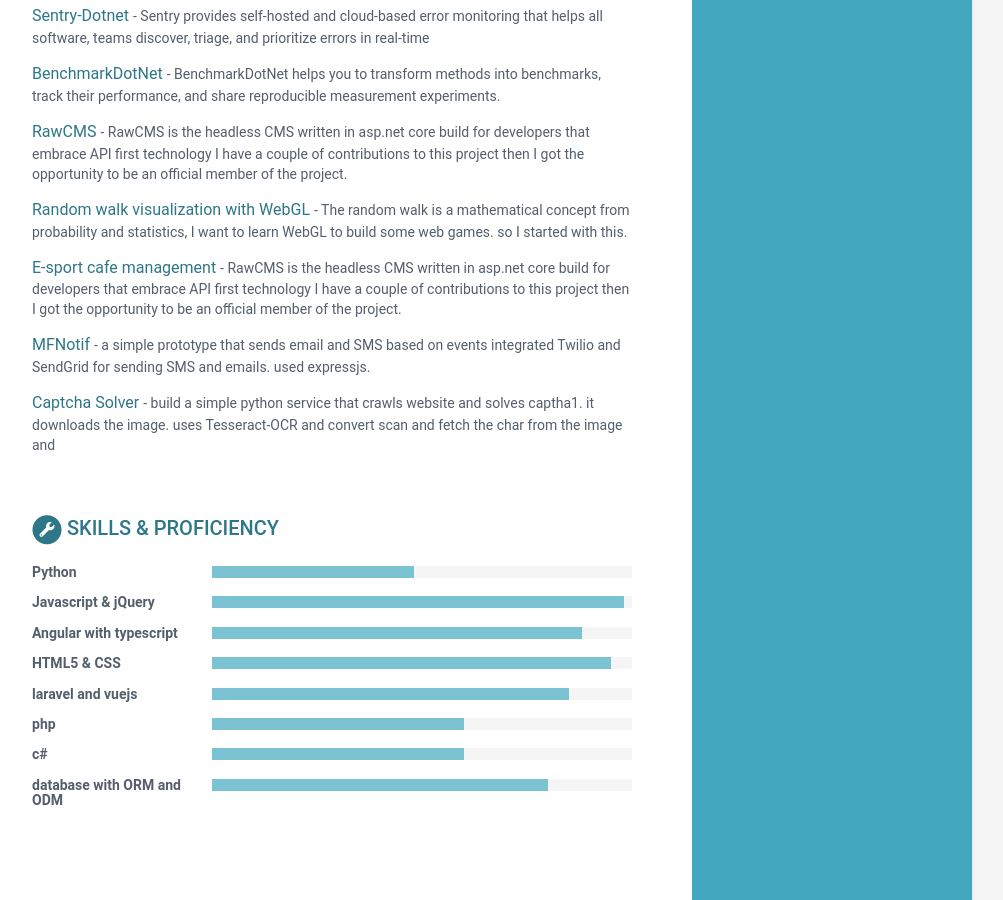
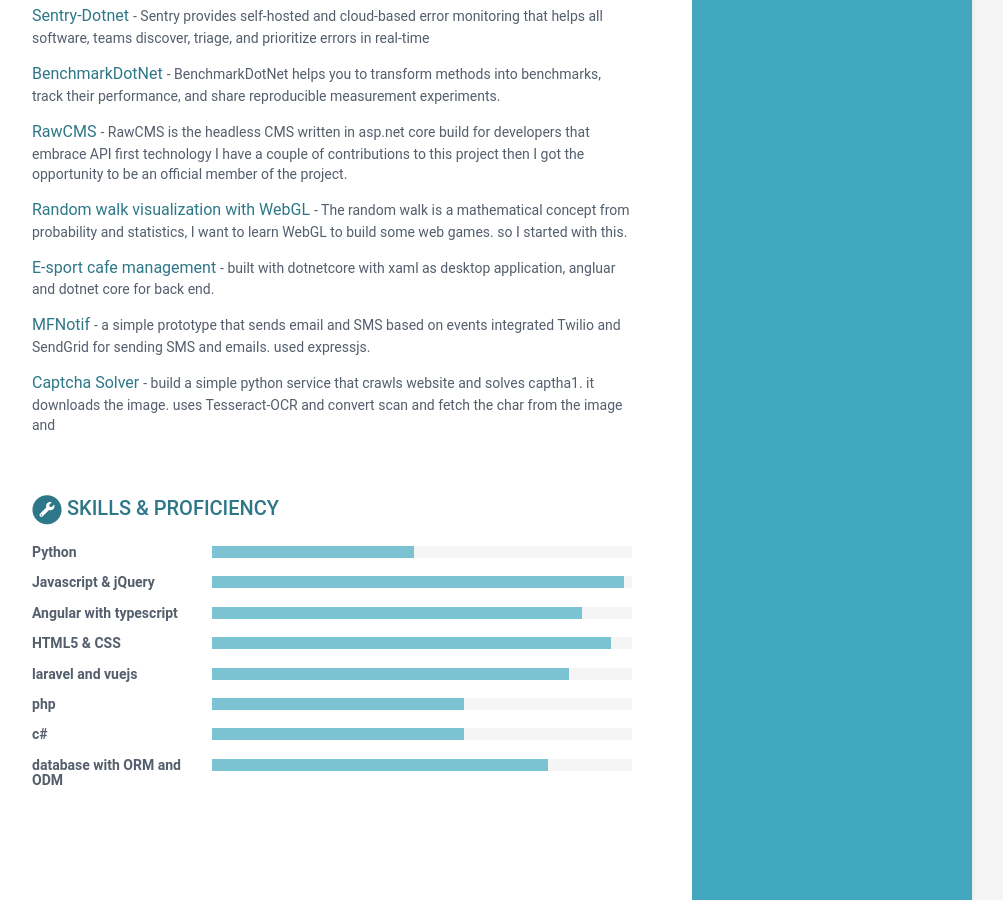
Before and after one commit to chan18/chandrakanth, a Jekyll site: the page built from index.html, in a window 1280 px wide and 900 px high, scrolled down 1350 px. Shown: the whole window, without its empty margins (168-1171 px from the left). Built offline with Jekyll 4.4.1, drawn with Linux system fonts in a browser that asks for light colours.

Commit message:
fixed project desc

```diff
--- a/_data/data.yml
+++ b/_data/data.yml
@@ -106,7 +106,7 @@
 
       - title: E-sport cafe management
         link: "#"
-        tagline: "RawCMS is the headless CMS written in asp.net core build for developers that embrace API first technology I have a couple of contributions to this project then I got the opportunity to be an official member of the project."
+        tagline: "built with dotnetcore with xaml as desktop application, angluar and dotnet core for back end."
 
       - title: MFNotif
         link: "https://github.com/chan18/MFNotif"
```
